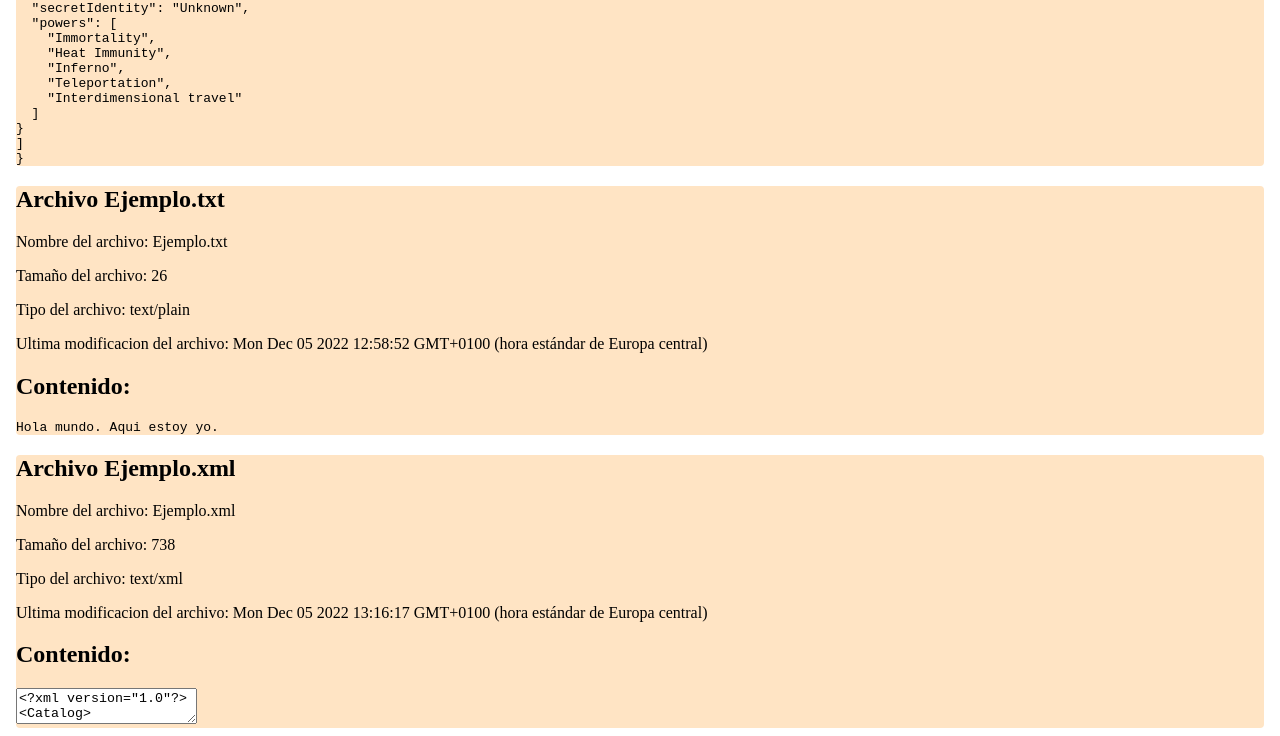
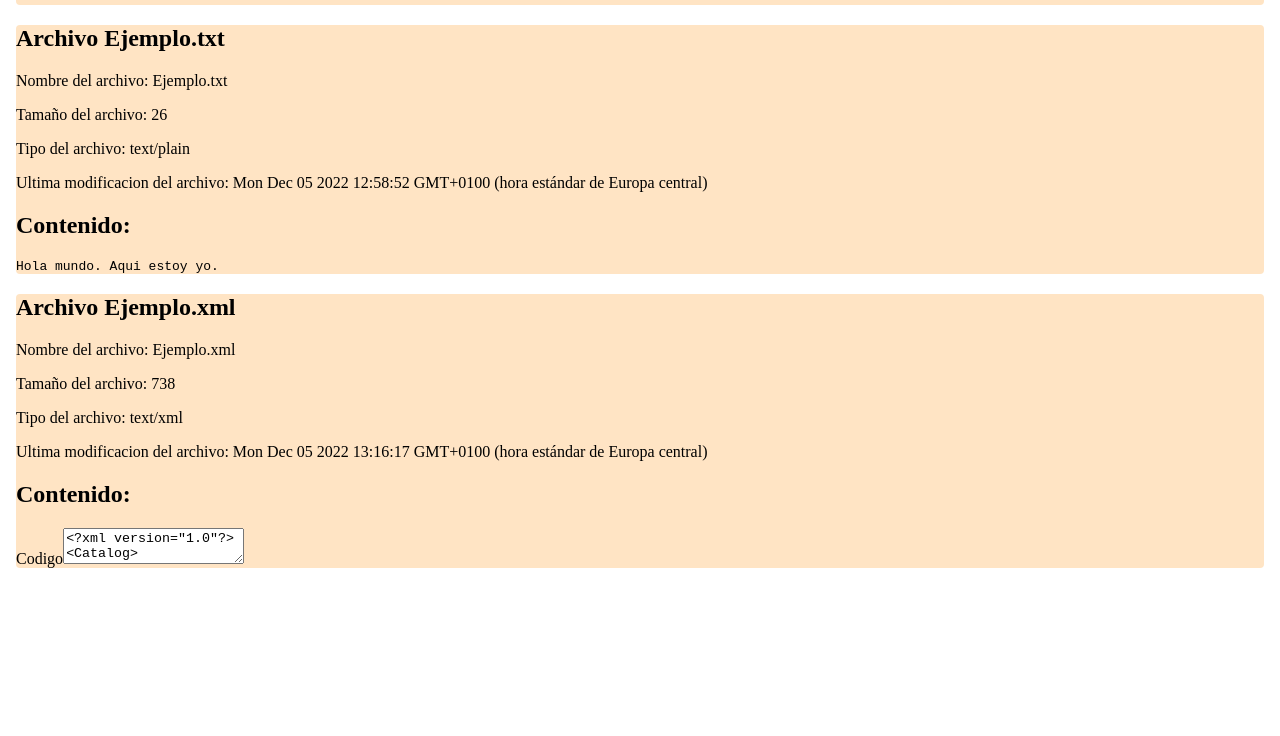
Before and after one commit to UO271728/SEW-JS, a plain HTML site: page Ejercicio-12/Ejercicio12-entero.html in a window 1280 px wide. Shown: the part 1291-2027 px from the top of the page. After the commit the page ends 1867 px from the top, so only its background shows below. Drawn offline with nearby package versions, Linux system fonts and the light colour scheme.

Commit message:
Add files via upload

```diff
--- a/Ejercicio-12/Ejercicio12-entero.html
+++ b/Ejercicio-12/Ejercicio12-entero.html
@@ -2,8 +2,8 @@
 <html lang="es"><head>
         <meta charset="UTF-8">
         <meta name="author" content="Rafael Muñiz Reguera">
-    <meta name="description" content="Ejercicio8">
-    <meta name="keywords" content="Rust,popularidad,StackOverflow,evolucion">
+        <meta name="description" content="Ejercicio12">
+        <meta name="keywords" content="APIFile,XML,JSON">
         <meta name="viewport" content="width=device-width,initial-scale=1.0">
         <title>Ejercicio 12</title>
         <link rel="stylesheet" type="text/css" href="Ejercicio12.css">
@@ -18,7 +18,7 @@
         <label for="file">Introducir un archivo para poder dar su informacion</label>
         <input id="file" type="file" name="archivo" multiple="" onchange="analizador.analizarArchivos(this.files)">
         </section>
-    <main><section><h2> Archivo p5_tr_cell.csv</h2><p> Nombre del archivo: p5_tr_cell.csv </p><p> Tamaño del archivo: 1371 </p><p> Tipo del archivo: text/csv </p><p> Ultima modificacion del archivo: Thu Dec 01 2022 19:27:38 GMT+0100 (hora estándar de Europa central) </p></section><section><h2> Archivo Ejemplo.json</h2><p> Nombre del archivo: Ejemplo.json </p><p> Tamaño del archivo: 869 </p><p> Tipo del archivo: application/json </p><p> Ultima modificacion del archivo: Mon Dec 05 2022 13:16:33 GMT+0100 (hora estándar de Europa central) </p><h2>Contenido:</h2><pre>{
+        <main><section><h2> Archivo Ejemplo.json</h2><p> Nombre del archivo: Ejemplo.json </p><p> Tamaño del archivo: 869 </p><p> Tipo del archivo: application/json </p><p> Ultima modificacion del archivo: Mon Dec 05 2022 13:16:33 GMT+0100 (hora estándar de Europa central) </p><h2>Contenido:</h2><pre>{
   "squadName": "Super hero squad",
   "homeTown": "Metro City",
   "formed": 2016,
@@ -59,7 +59,7 @@
     }
   ]
 }
-</pre></section><section><h2> Archivo Ejemplo.txt</h2><p> Nombre del archivo: Ejemplo.txt </p><p> Tamaño del archivo: 26 </p><p> Tipo del archivo: text/plain </p><p> Ultima modificacion del archivo: Mon Dec 05 2022 12:58:52 GMT+0100 (hora estándar de Europa central) </p><h2>Contenido:</h2><pre>Hola mundo. Aqui estoy yo.</pre></section><section><h2> Archivo Ejemplo.xml</h2><p> Nombre del archivo: Ejemplo.xml </p><p> Tamaño del archivo: 738 </p><p> Tipo del archivo: text/xml </p><p> Ultima modificacion del archivo: Mon Dec 05 2022 13:16:17 GMT+0100 (hora estándar de Europa central) </p><h2>Contenido:</h2><textarea>&lt;?xml version="1.0"?&gt;
+</pre></section><section><h2> Archivo Ejemplo.txt</h2><p> Nombre del archivo: Ejemplo.txt </p><p> Tamaño del archivo: 26 </p><p> Tipo del archivo: text/plain </p><p> Ultima modificacion del archivo: Mon Dec 05 2022 12:58:52 GMT+0100 (hora estándar de Europa central) </p><h2>Contenido:</h2><pre>Hola mundo. Aqui estoy yo.</pre></section><section><h2> Archivo Ejemplo.xml</h2><p> Nombre del archivo: Ejemplo.xml </p><p> Tamaño del archivo: 738 </p><p> Tipo del archivo: text/xml </p><p> Ultima modificacion del archivo: Mon Dec 05 2022 13:16:17 GMT+0100 (hora estándar de Europa central) </p><h2>Contenido:</h2><label for="xml">Codigo</label><textarea id="xml">&lt;?xml version="1.0"?&gt;
 &lt;Catalog&gt;
    &lt;Book id="bk101"&gt;
       &lt;Author&gt;Garghentini, Davide&lt;/Author&gt;
```
Lines whose indentation alone changed are shown as unchanged.
